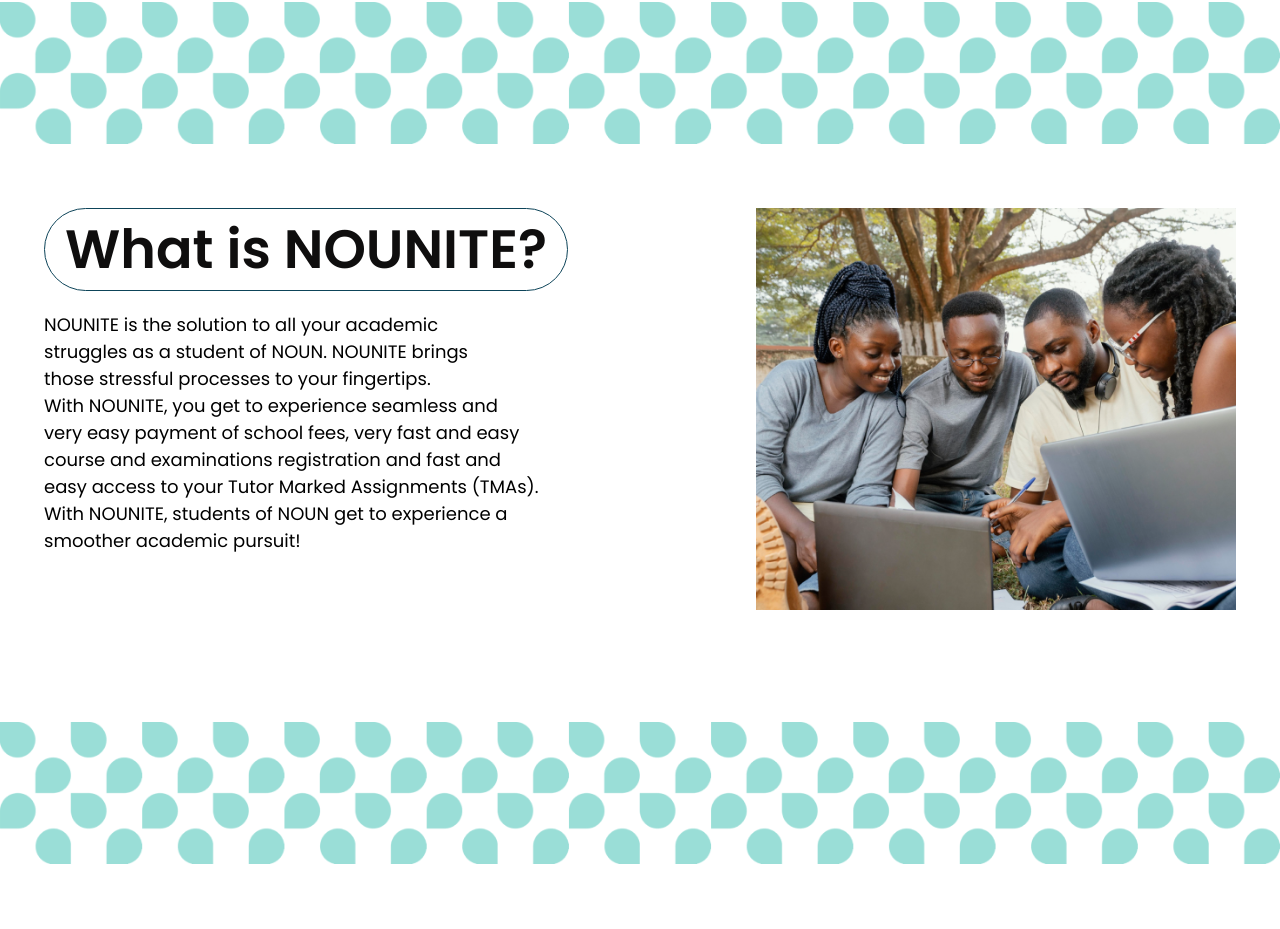
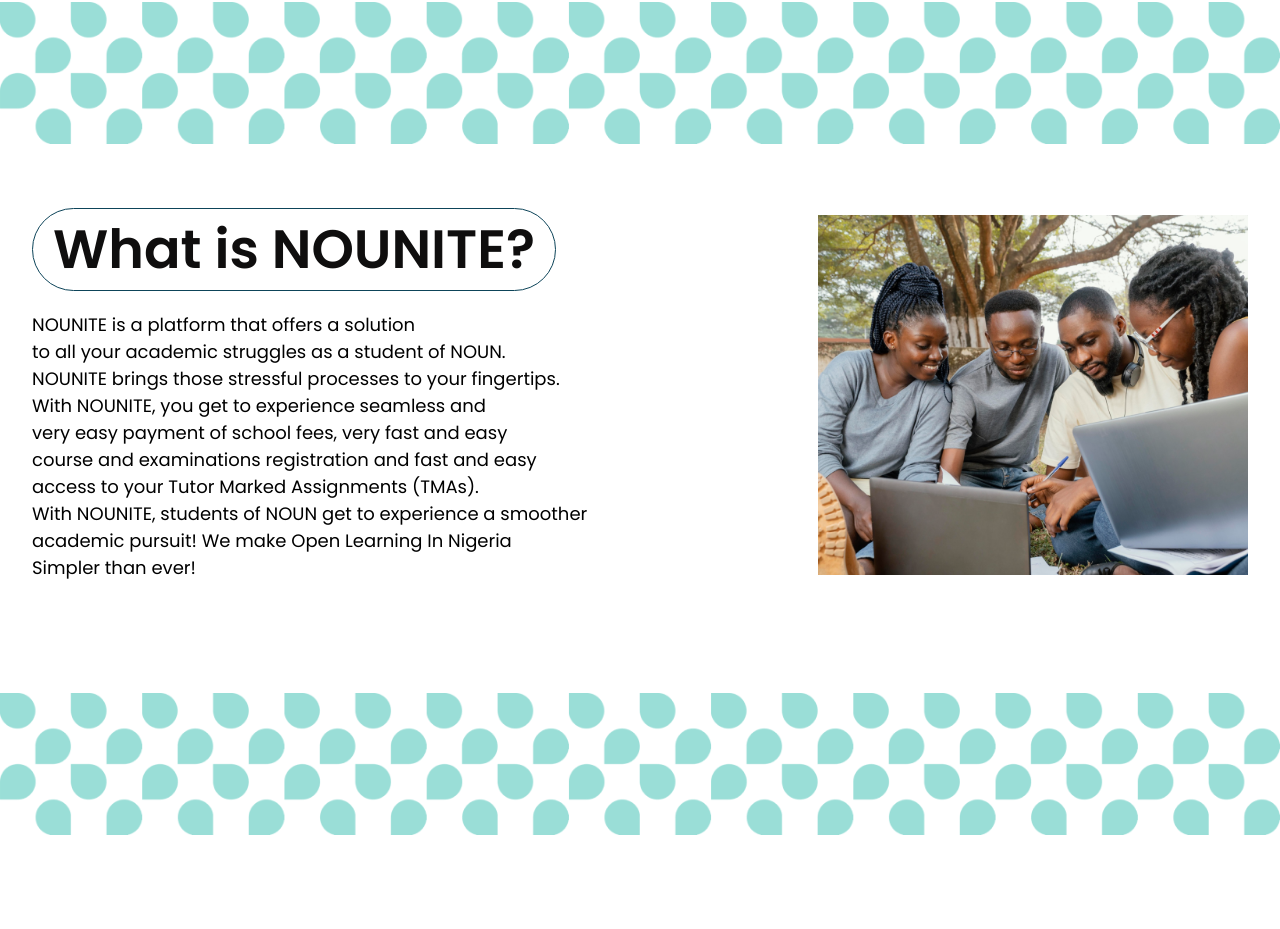
Before and after one commit to NOUNITE/nounite-frontend, a React (Vite) app: page / in a window 1280 px wide. Shown: the part 766-1695 px from the top of the page. Built offline with nearby package versions, Linux system fonts and the light colour scheme.

Commit message:
change the text in the paragrapg and adjust some code

```diff
--- a/src/pages/home/AboutUs.jsx
+++ b/src/pages/home/AboutUs.jsx
@@ -6,24 +6,27 @@
       <div className="w-full pt-12">
         <img src={long} alt="faq img" className="w-full" />
       </div>
-      <div className="flex justify-between flex-col lg:flex-row md:flex-row  lg:px-11 md:px-8 py-16">
+      <div className="flex justify-between items-center flex-col lg:flex-row md:flex-row  lg:px-8 md:px-5 py-16">
         <div>
-          <h1 className="font-poppins xl:text-[54px] lg:text-[40px] text-[30px] text-[#0F0E0E] font-semibold border border-[#0D4459] border-solid rounded-full px-5">
+          <h1 className="font-poppins xl:text-[54px] lg:text-[40px] text-[30px] text-[#0F0E0E] font-semibold border border-[#0D4459] border-solid rounded-full w-fit px-5">
             What is NOUNITE?
           </h1>
-          <p className="font-poppins lg:text-[16px] md:text-[15px] xl:text-[18px] text-[15px] text-[#000000] font-normal mt-5">
-            NOUNITE is the solution to all your academic
-            <br /> struggles as a student of NOUN. NOUNITE brings
-            <br /> those stressful processes to your fingertips.
-            <br /> With NOUNITE, you get to experience seamless and <br /> very
-            easy payment of school fees, very fast and easy <br /> course and
-            examinations registration and fast and
-            <br /> easy access to your Tutor Marked Assignments (TMAs).
-            <br /> With NOUNITE, students of NOUN get to experience a<br />
-            smoother academic pursuit!
+          <p className="font-poppins lg:text-[16px] md:text-[14px] xl:text-[18px] text-[15px] text-[#000000] font-normal mt-5">
+            NOUNITE is a platform that offers a solution
+            <br /> to all your academic struggles as a student of NOUN.
+            <br />
+            NOUNITE brings those stressful processes to your fingertips.
+            <br /> With NOUNITE, you get to experience seamless and
+            <br /> very easy payment of school fees, very fast and easy
+            <br /> course and examinations registration and fast and easy
+            <br /> access to your Tutor Marked Assignments (TMAs).
+            <br /> With NOUNITE, students of NOUN get to experience a smoother{" "}
+            <br />
+            academic pursuit! We make Open Learning In Nigeria
+            <br /> Simpler than ever!
           </p>
         </div>
-        <div className="lg:w-[480px] xl-[450px] w-[450px]">
+        <div className="lg:w-[430px] xl-[500px] w-[450px] md:w-[360px] mt-16 lg:mt-0 md:mt-0 items-end">
           <img src={students} />
         </div>
       </div>
```
